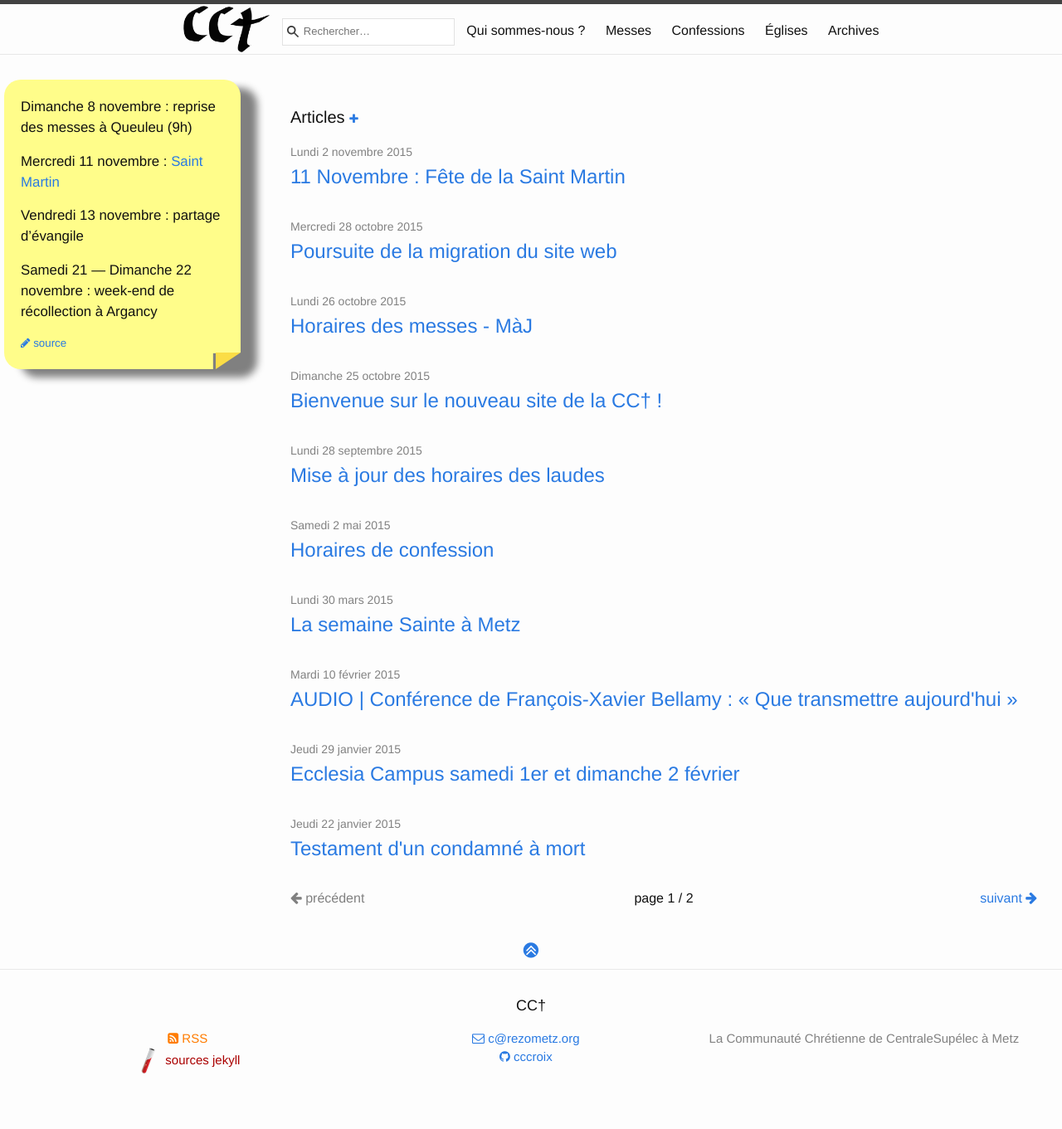
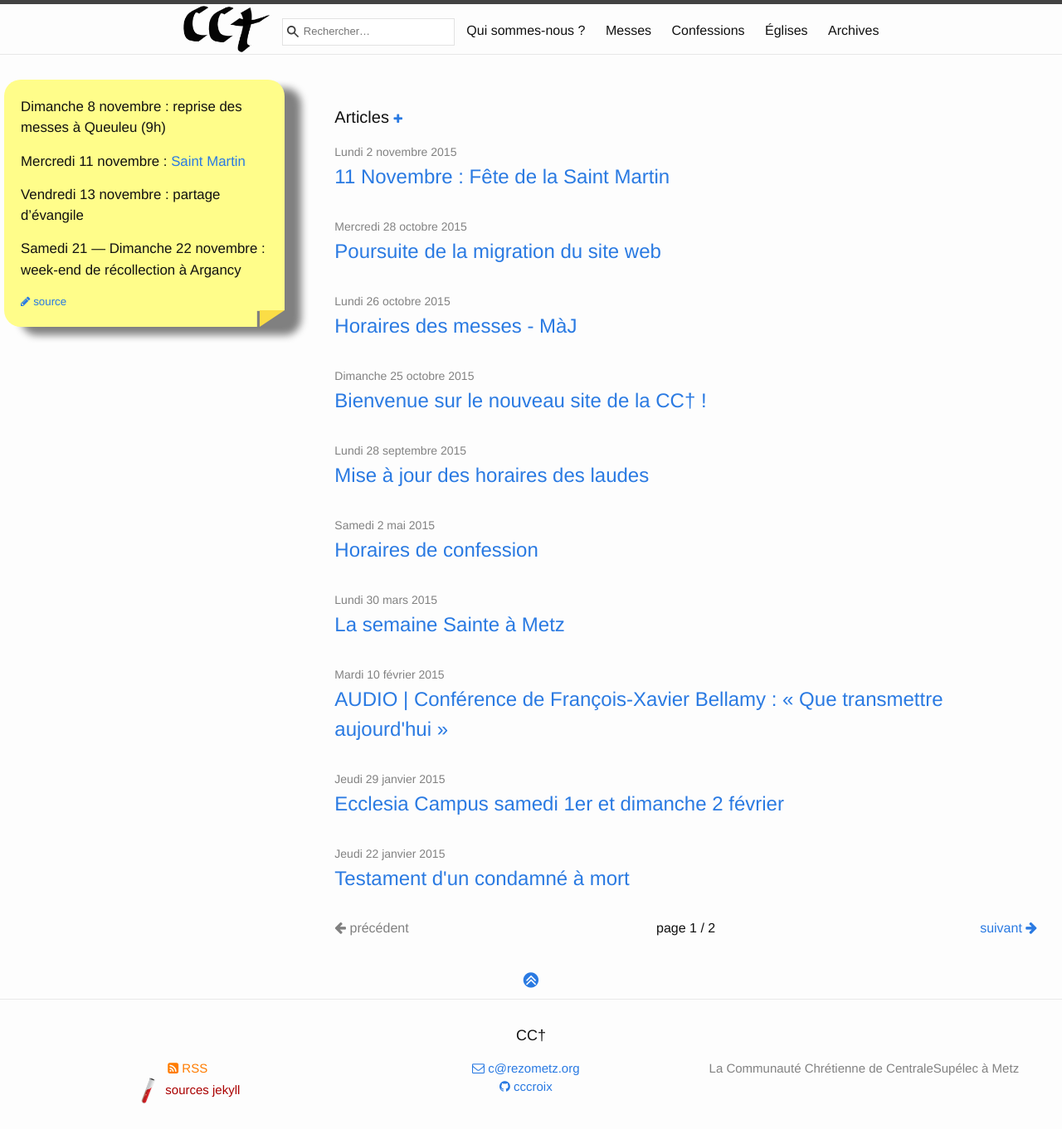
Before and after one commit to cccroix/cccroix.github.io, a Jekyll site: the page built from index.html, in a window 1280 px wide. Shown: the whole page at 83% size. Built offline with Jekyll 4.4.1, drawn with Linux system fonts in a browser that asks for light colours; the list of posts is cut into pages by our own code; before the commit the page ends 1325 px from its top, so only the background shows below that.

Commit message:
Blocnote a bit larger for desktop screen
Count on 24 instead of 4 in purecss

```diff
--- a/_layouts/two_cols.html
+++ b/_layouts/two_cols.html
@@ -2,13 +2,13 @@
 layout: default
 ---
 <div class="pure-g">
-  <div class="pure-u-1 pure-u-sm-1 pure-u-md-1-4">
+  <div class="pure-u-1 pure-u-sm-1 pure-u-md-7-24">
     <div class="padding-notes">
       {% include blocnote.html %}
     </div>
   </div><!-- pure-u-1-5 -->
 
-  <div class="pure-u-1 pure-u-sm-1 pure-u-md-3-4">
+  <div class="pure-u-1 pure-u-sm-1 pure-u-md-17-24">
     <div class="padding">
       {{ content }}
     </div>
```
